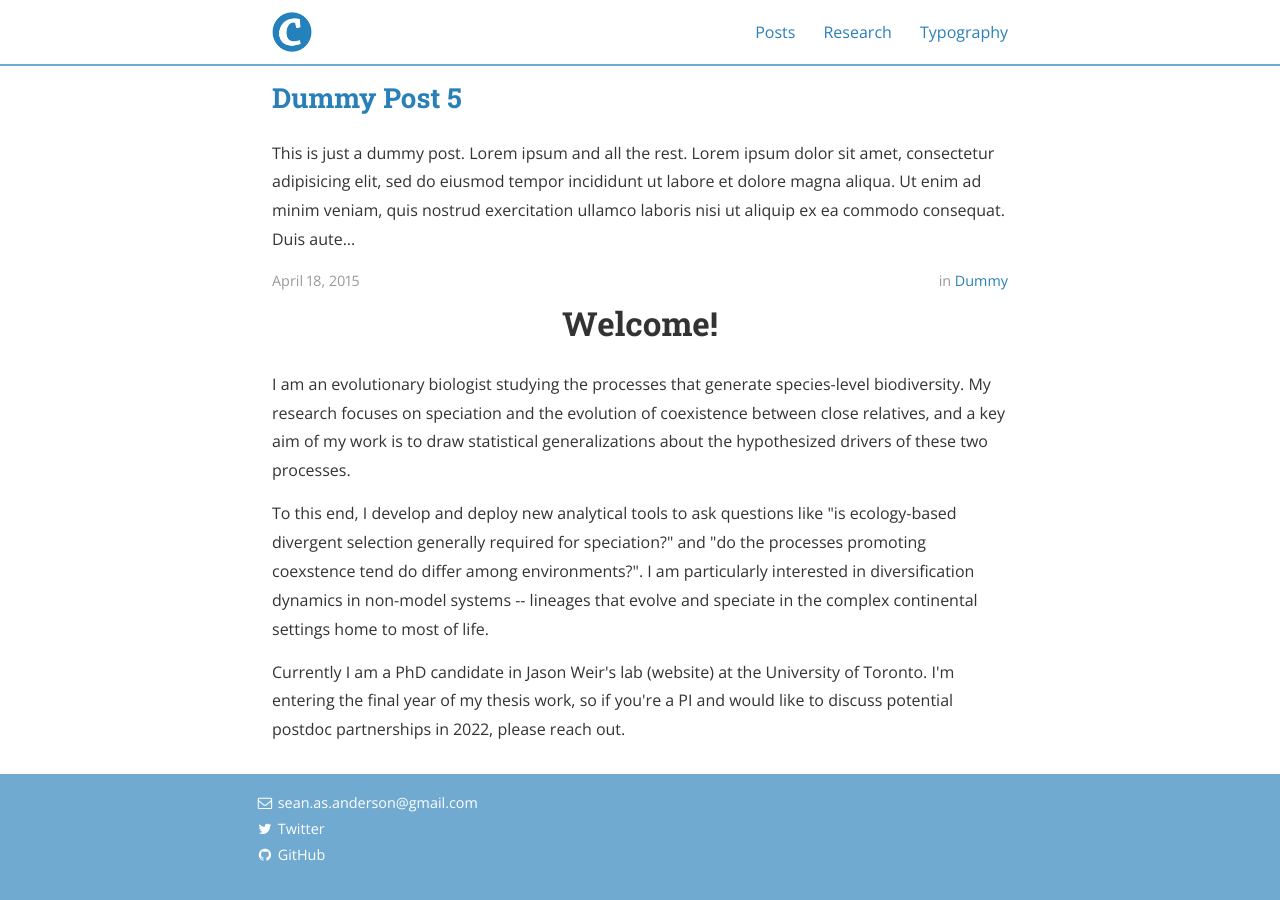
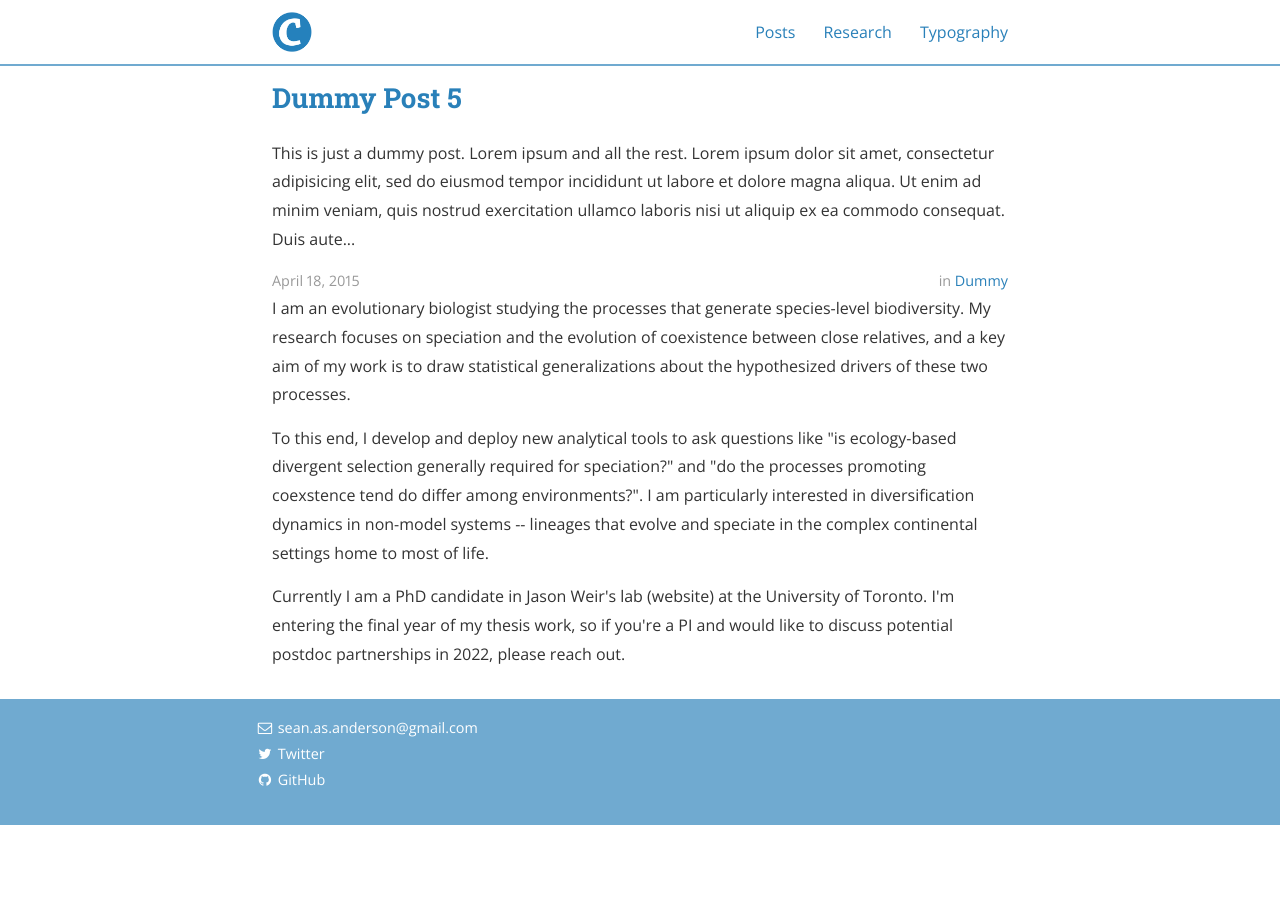
Before and after one commit to SeanASAnderson/SeanASAnderson.github.io, a Jekyll site: the page built from index.html, in a window 1280 px wide and 900 px high, scrolled down 1477 px. Built offline with Jekyll 4.4.1, drawn with Linux system fonts in a browser that asks for light colours; nearby versions of some CDN libraries; the list of posts is cut into pages by our own code; after the commit the page ends 2302 px from its top, so only the background shows below that.

Commit message:
remove welcome header

```diff
--- a/index.html
+++ b/index.html
@@ -44,7 +44,7 @@ pagination:
 </ul>
 
 <body>
-  <h1> <center> Welcome! </center> </h1>
+  <!--<h1> <center> Welcome! </center> </h1>-->
   <p> I am an evolutionary biologist studying the processes that generate species-level biodiversity. My research focuses on speciation and the evolution of coexistence between close relatives, and a key aim of my work is to draw statistical generalizations about the hypothesized drivers of these two processes.</p>
   <p> To this end, I develop and deploy new analytical tools to ask questions like "is ecology-based divergent selection generally required for speciation?" and "do the processes promoting coexstence tend do differ among environments?". I am particularly interested in diversification dynamics in non-model systems -- lineages that evolve and speciate in the complex continental settings home to most of life. </p>
   <p> Currently I am a PhD candidate in Jason Weir's lab (website) at the University of Toronto. I'm entering the final year of my thesis work, so if you're a PI and would like to discuss potential postdoc partnerships in 2022, please reach out. </p>
```
